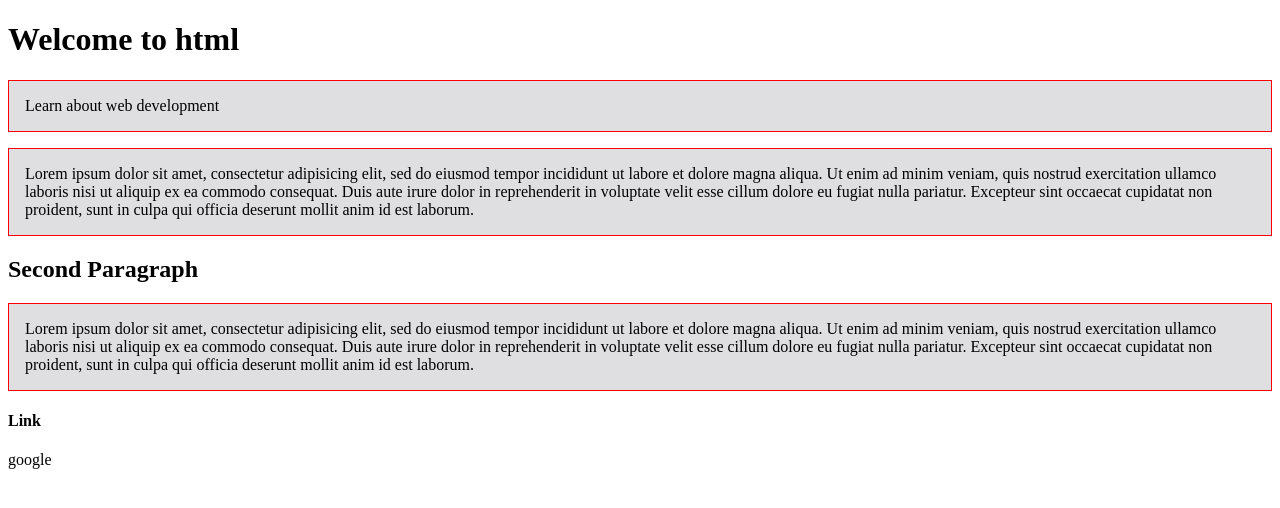
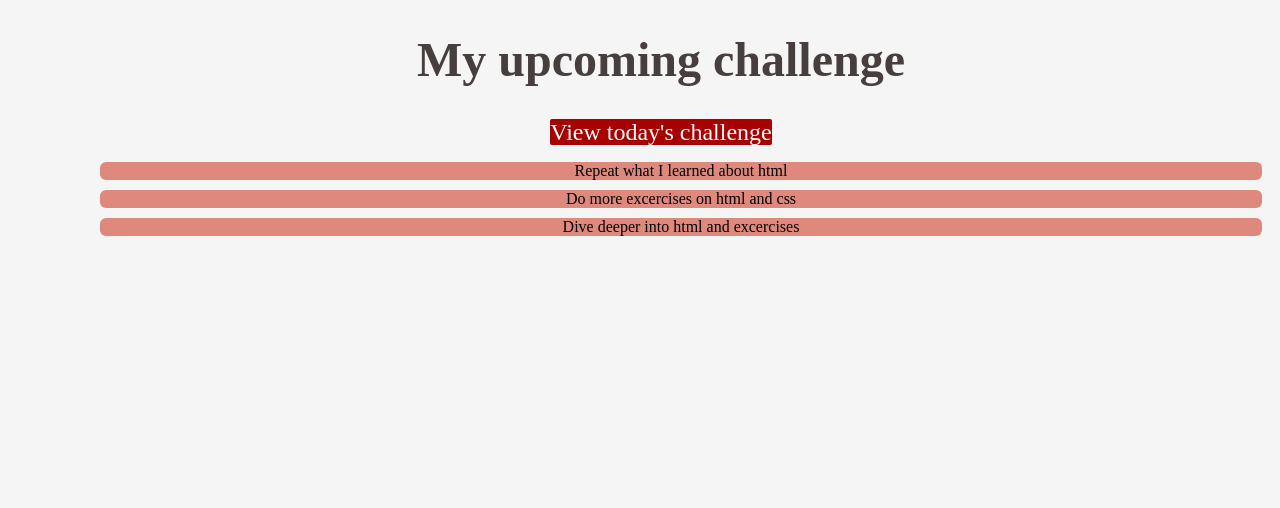
Before and after one commit to elmursi/html, a plain HTML site: page index.html in a window 1280 px wide. Drawn offline with Linux system fonts and the light colour scheme.

Commit message:
css added

```diff
--- a/index.html
+++ b/index.html
@@ -1,6 +1,5 @@
 <!DOCTYPE html>
 <html lang="en" dir="ltr">
-
 <head>
   <meta charset="utf-8">
   <title></title>
@@ -9,21 +8,15 @@
 
 <body>
 
-  <h1>Welcome to html</h1>
-  <p>Learn about web development</p>
-  <p>
-    Lorem ipsum dolor sit amet, consectetur adipisicing elit, sed do eiusmod tempor incididunt ut labore et dolore magna aliqua. Ut enim ad minim veniam, quis nostrud exercitation ullamco laboris nisi ut aliquip ex ea commodo consequat. Duis aute
-    irure dolor in reprehenderit in voluptate velit esse cillum dolore eu fugiat nulla pariatur. Excepteur sint occaecat cupidatat non proident, sunt in culpa qui officia deserunt mollit anim id est laborum.
-  </p>
+  <h1>My upcoming challenge</h1>
+  <a href="week.html">View today's challenge</a>
 
-  <h2>Second Paragraph</h2>
-  <p>
-    Lorem ipsum dolor sit amet, consectetur adipisicing elit, sed do eiusmod tempor incididunt ut labore et dolore magna aliqua. Ut enim ad minim veniam, quis nostrud exercitation ullamco laboris nisi ut aliquip ex ea commodo consequat. Duis aute
-    irure dolor in reprehenderit in voluptate velit esse cillum dolore eu fugiat nulla pariatur. Excepteur sint occaecat cupidatat non proident, sunt in culpa qui officia deserunt mollit anim id est laborum.
-    </p>
+  <ul>
+    <li>Repeat what I learned about html</li>
+    <li>Do more excercises on html and css</li>
+    <li>Dive deeper into html and excercises</li>
 
-  <h4>Link</h4>
-  <a href="#">google</a>
+  </ul>
 
 
 </body>
--- a/style.css
+++ b/style.css
@@ -1,18 +1,37 @@
+body{
+  text-align: center;
+  background-color: #F5F5F5;
+  margin-left: 50px;
+}
+h1{
+  font-size: 48px;
+  color: rgb(71,62,62);
+}
 p {
   background-color: #1122;
   border: 1px solid red;
   padding: 1em;
 }
 a{
-  text-decoration:none;
+   background-color: rgb(167,1, 0,78);
+   color: white;
+   border-radius: 2px;
+   font-size: 24px;
+   text-decoration: none;
 }
-a:link{
-  color:black;
+
+a:hover {
+  background-color: rgb(180,12,90);
+  text-decoration: none;
 }
-a:visited{
-  color:brown;
+
+ul{
+  list-style: none;
 }
-a:hover{
-  color:yellow;
-  background-color:black;
+
+li {
+  background-color: rgb(223,136,124);
+  border-radius: 6px;
+  margin: 10px;
+
 }
```
